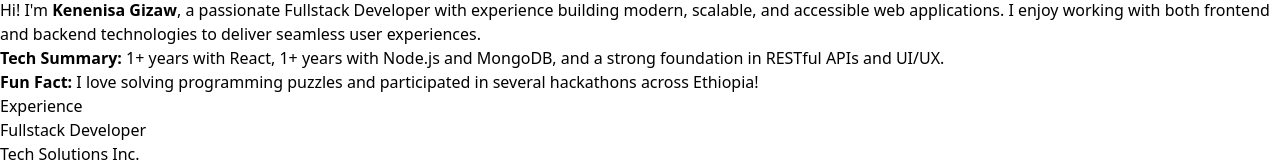
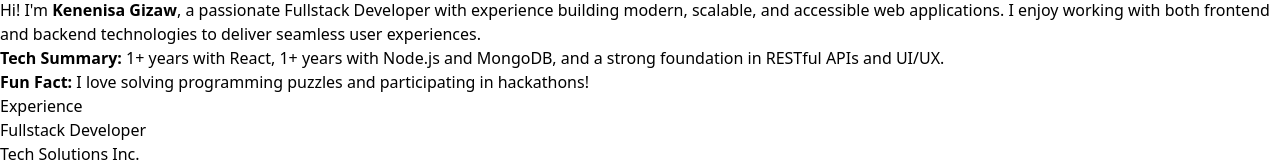
Before and after one commit to kenenisagizaw/Portifolio, a React (Vite) app: page / in a window 1280 px wide. Shown: the part 710-872 px from the top of the page. Built offline with nearby package versions, Linux system fonts and the light colour scheme.

Commit message:
Update About.tsx

```diff
--- a/src/components/About.tsx
+++ b/src/components/About.tsx
@@ -29,8 +29,8 @@ const About = () => (
         strong foundation in RESTful APIs and UI/UX.
       </p>
       <p className="text-lg leading-relaxed text-gray-700 dark:text-gray-300">
-        <strong>Fun Fact:</strong> I love solving programming puzzles and participated in several
-        hackathons across Ethiopia!
+        <strong>Fun Fact:</strong> I love solving programming puzzles and participating in
+        hackathons!
       </p>
     </motion.div>
   </section>
```
